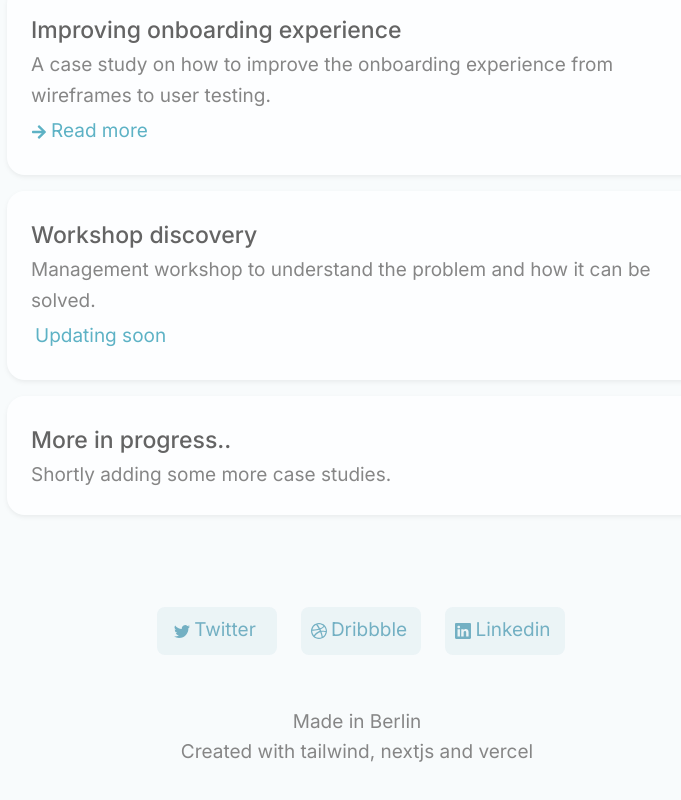
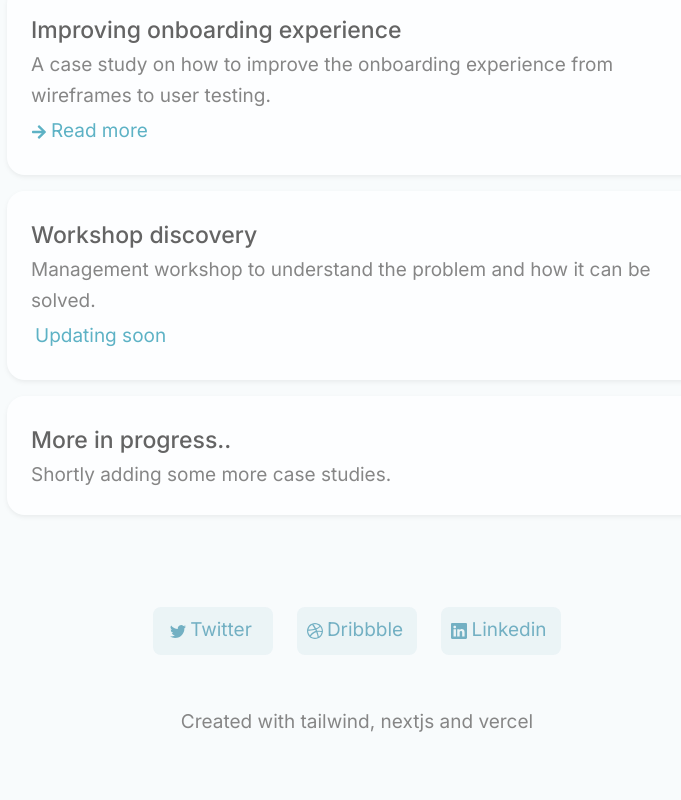
Before and after one commit to dannnnnh/portfolio-nextjs, a Next.js app: page / in a window 1280 px wide. Shown: the part 1223-2023 px from the top of the page, without its empty margins (283-964 px from the left). After the commit the page ends 2000 px from the top, so only its background shows below. Built offline with nearby package versions, Linux system fonts and the light colour scheme.

Commit message:
Center buttons

```diff
--- a/pages/Main.js
+++ b/pages/Main.js
@@ -170,9 +170,11 @@ const MainContent = () => {
           </div>
         </div>
 
-        <div className="sm:pl-2 sm:lr-2">
         <IconContext.Provider value={{ color: "#73B0C3" }}>
-            <div id="links" className="flex w-full justify-center pt-[80px]">
+          <div
+            id="links"
+            className="flex flex-col items-center w-full justify-center pt-[80px] sm:flex-row sm:justify-center"
+          >
             <a href="https://twitter.com/__dnth" target="_blank">
               <div className="bg-[#73B0C3] bg-opacity-[0.1] rounded-lg px-2 m-3 w-[120px] h-12 inline-flex items-center justify-center align-middle transition ease-in-out hover:bg-opacity-[0.2] pointer-events-auto ">
                 <BsTwitter />
@@ -193,17 +195,14 @@ const MainContent = () => {
             </a>
           </div>
         </IconContext.Provider>
-        </div>
 
         <div
           id="footer"
           className="flex flex-col w-full items-center justify-center pt-[40px] pb-[40px]"
         >
+
           <div>
-            <p className="dark:text-[#EEEFF4]">Made in Berlin</p>
-          </div>
-          <div>
-            <p className="dark:text-[#EEEFF4]">
+            <p className="dark:text-[#EEEFF4] text-center">
               Created with tailwind, nextjs and vercel
             </p>
           </div>
```
Lines whose indentation alone changed are shown as unchanged.
